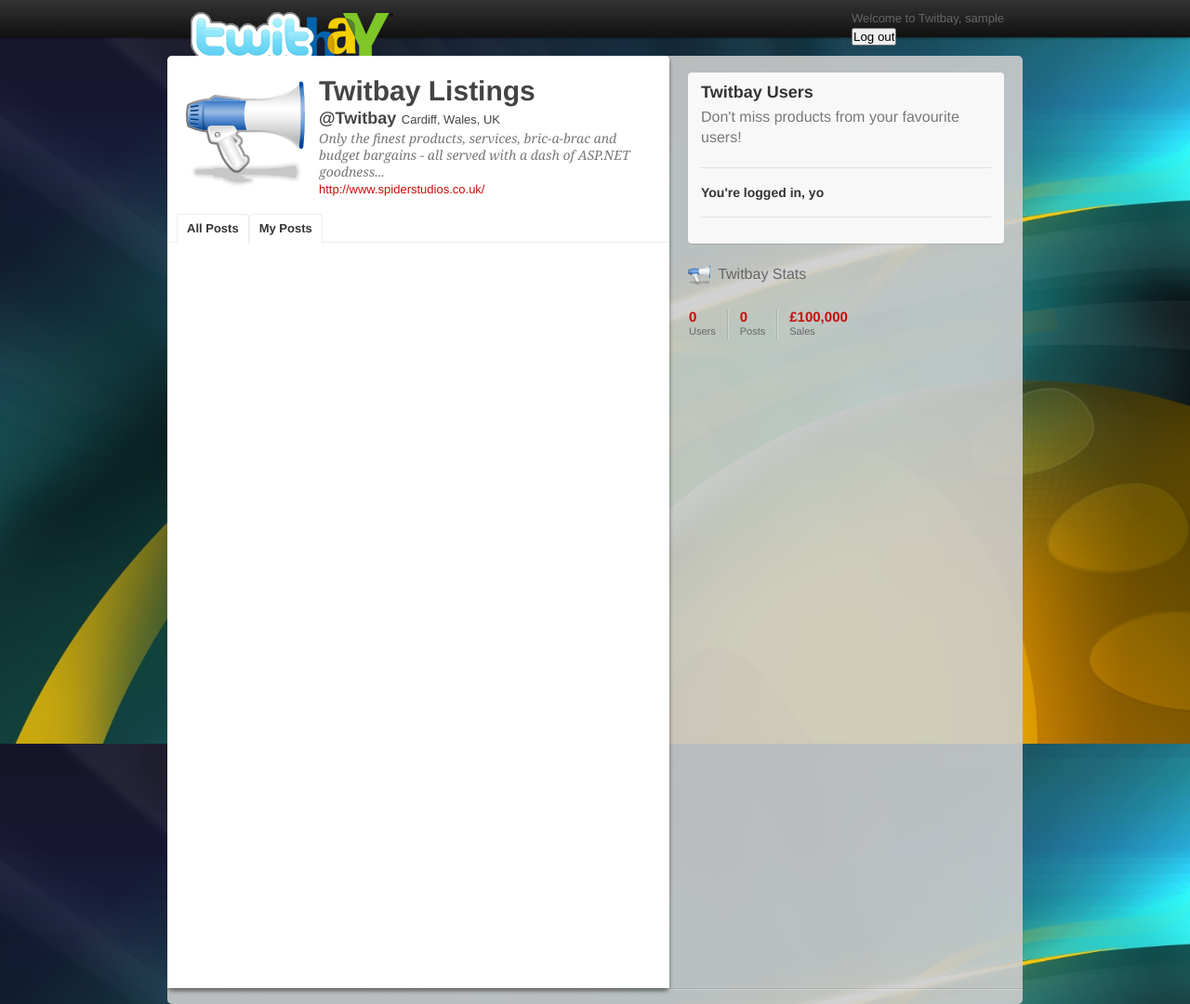
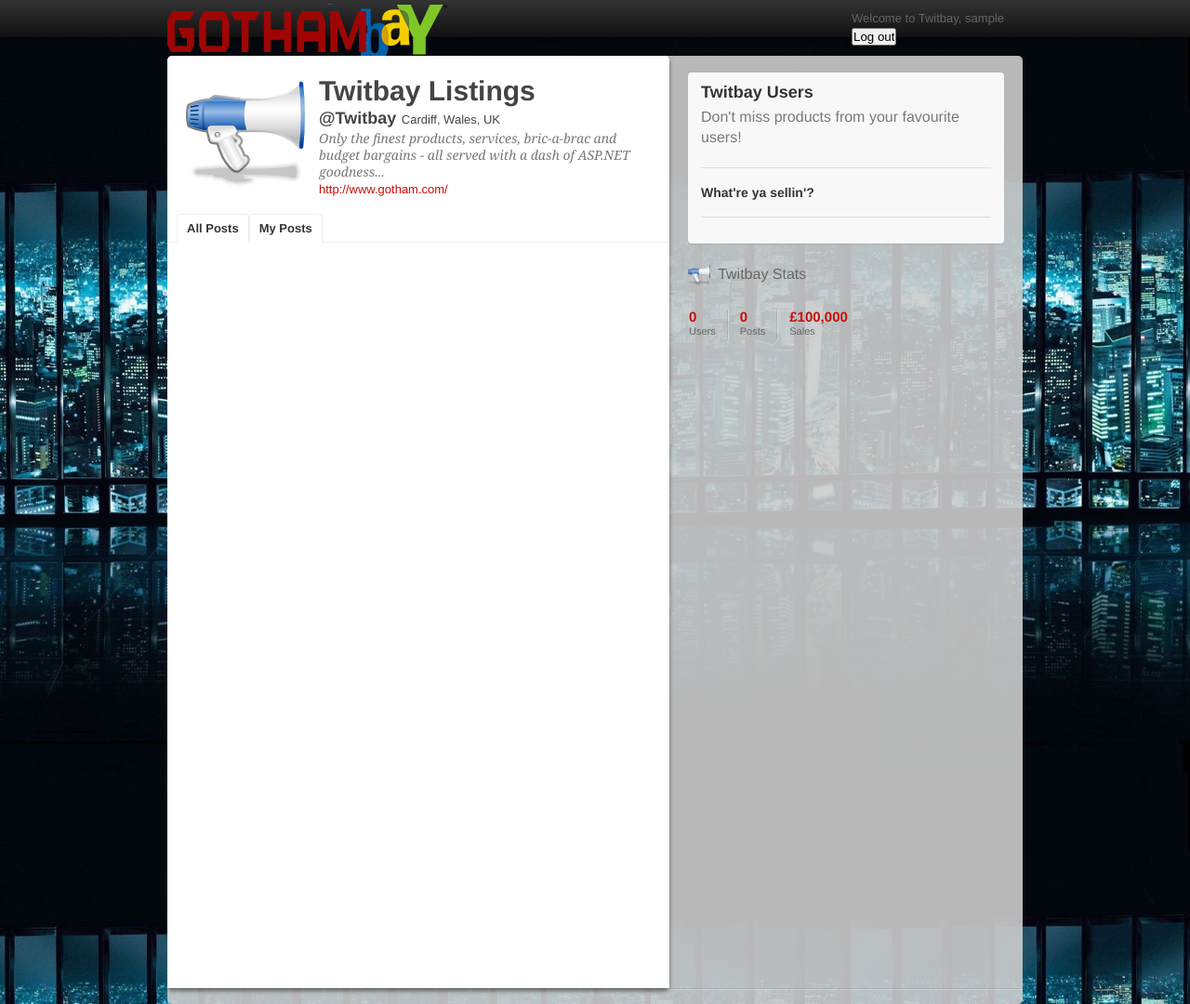
Before and after one commit to djdavies/twitbay, a PHP site: page / in a window 1280 px wide. Shown: the whole page at 93% size. Run offline with PHP 8.4, Linux system fonts and the light colour scheme; the visitor is signed in with stand-in values (Sample User, id 1); data that the repository does not hold is empty.

Commit message:
Overlook -- gotham style

```diff
--- a/index.php
+++ b/index.php
@@ -39,7 +39,7 @@ require_once('UserStat.php');
             <div style="left: 0px;" class="top-bar-inside">
                <div class="static-links">
                     <div id="logo">
-                       <a href="http://localhost/">
+                           <a id="gotham-logo" href="http://localhost/">
                               <img src="twitbay_files/logo.png" alt="nope"/>
                           </a>
                   </div>
@@ -103,7 +103,7 @@ require_once('UserStat.php');
                         </div>
 
                         <div class="url">
-                            <a target="_blank" rel="me nofollow" href="http://www.spiderstudios.co.uk/">http://www.spiderstudios.co.uk/</a>
+                            <a target="_blank" rel="me nofollow" href="http://www.spiderstudios.co.uk/">http://www.gotham.com/</a>
                         </div>
                     </div>
                 </div>
@@ -155,7 +155,9 @@ require_once('UserStat.php');
 
              <!-- TODO - If logged in, display text box where user can post -->
              <?php if (isset($_SESSION['loggedin'])) {
-            echo "You're logged in, yo";
+                echo "What're ya sellin'?";
+            } else {
+                echo "Yo, you're not logged in.";
             }
             ?>
             <!-- ??? -->
@@ -171,7 +173,7 @@ require_once('UserStat.php');
 	       <!-- TODO - If logged in, display a summary of cart stats, together with
                 a link to enable folks to checkout -->
             <!-- ??? -->
-                                  <!-- End of cart details -->
+            <!-- end of cart details -->
 
         </div>
                           </div>
--- a/twitbay_files/styles.css
+++ b/twitbay_files/styles.css
@@ -10,3 +10,11 @@
 #bg-size {
 	background-size: cover;
 }
+
+#gotham-logo {
+	display: inline !important;
+}
+
+#top-bar-gotham {
+	height: 175%;
+}
```
Also changed, not shown: twitbay_files/background1.jpg, twitbay_files/background2.jpg, twitbay_files/background3.jpg, twitbay_files/background4.jpg, twitbay_files/background5.jpg, twitbay_files/logo.png, 1 other file. Lines whose indentation alone changed are shown as unchanged.
